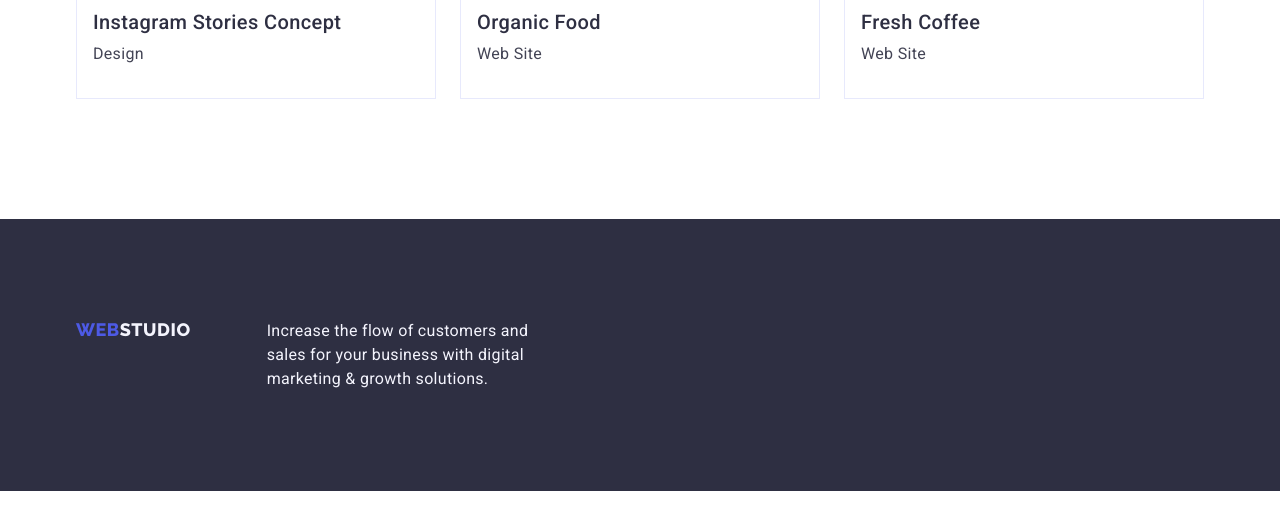
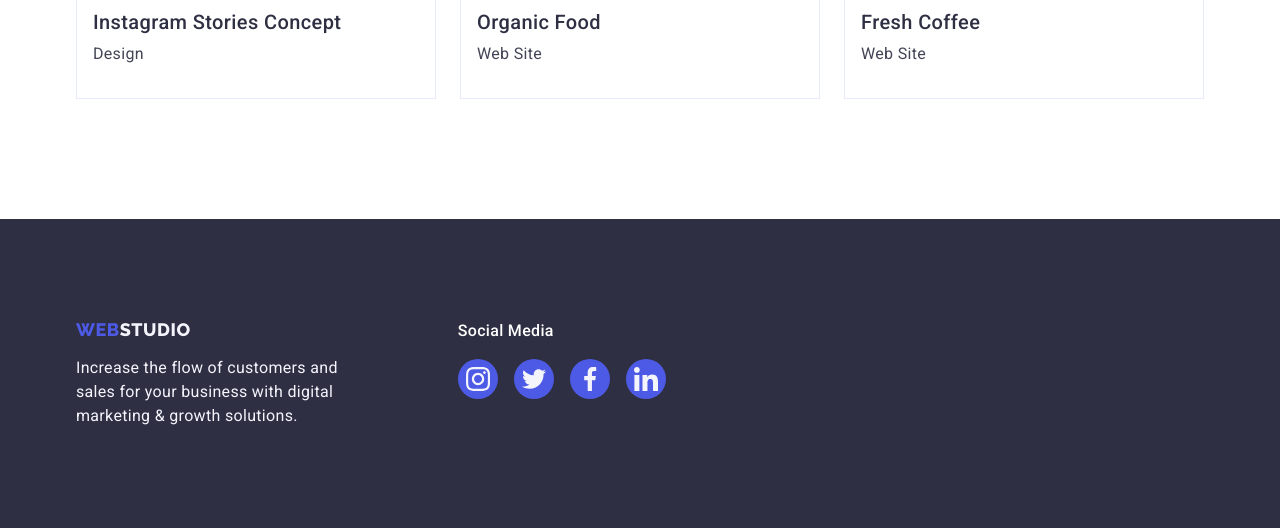
Before and after one commit to LizaDiego/goit-markup-hw-04, a plain HTML site: page portfolio.html in a window 1280 px wide. Shown: the part 1552-2080 px from the top of the page. Before the commit the page ends 2043 px from the top, so only its background shows below. Drawn offline with nearby package versions, Linux system fonts and the light colour scheme.

Commit message:
Update 5

```diff
--- a/css/styles.css
+++ b/css/styles.css
@@ -448,6 +448,9 @@ li > .link:focus {
   color: var(--white);
   background-color: var(--ocean);
   border: 1px solid transparent;
+  box-shadow: 0px 3px 1px rgba(0, 0, 0, 0.1),
+0px 2px 1px rgba(0, 0, 0, 0.08),
+0px 2px 2px rgba(0, 0, 0, 0.12);
 }
 
 .product.list {
--- a/portfolio.html
+++ b/portfolio.html
@@ -22,7 +22,7 @@
 </head>
 
 <body>
-<!-- Header -->
+<!-- This is the top header -->
 <header class="header">
     <div class="main-header container">
         <nav class="nav">
@@ -152,10 +152,10 @@
         </div>
     </section>
 </main>
-
 <!-- Footer -->
 <footer class="footer">
     <div class="container">
+        <div class="wrapper">
             <a href="./index.html" class="logo link">Web<span class="footer-studio">Studio</span>
             </a>
             <p class="footer-text">
@@ -164,6 +164,41 @@
                 marketing & growth solutions.
             </p>
         </div>
+        <!-- Footer Social Media Menu -->
+        <div class="wrapper">
+            <p class="footer-menu-header">Social Media</p>
+            <ul class="footer-socmed list">
+                <li class="footer-socmed-icons">
+                    <a class="footer-socmed-links" href="">
+                        <svg class="footer-socmed-svg" xmlns="http://www.w3.org/2000/svg" width="24" height="24">
+                            <use href="./images/SVG-sprite-icons.svg#instagram-footer"></use>
+                        </svg>
+                    </a>
+                </li>
+                <li class="footer-socmed-icons">
+                    <a class="footer-socmed-links" href="">
+                        <svg class="footer-socmed-svg" xmlns="http://www.w3.org/2000/svg" width="24" height="24">
+                            <use href="./images/SVG-sprite-icons.svg#twitter-footer"></use>
+                        </svg>
+                    </a>
+                </li>
+                <li class="footer-socmed-icons">
+                    <a class="footer-socmed-links" href="">
+                        <svg class="footer-socmed-svg" xmlns="http://www.w3.org/2000/svg" width="24" height="24">
+                            <use href="./images/SVG-sprite-icons.svg#facebook-footer"></use>
+                        </svg>
+                    </a>
+                </li>
+                <li class="footer-socmed-icons">
+                    <a class="footer-socmed-links" href="">
+                        <svg class="footer-socmed-svg" xmlns="http://www.w3.org/2000/svg" width="24" height="24">
+                            <use href="./images/SVG-sprite-icons.svg#linkedin-footer"></use>
+                        </svg>
+                    </a>
+                </li>
+            </ul>
+        </div>
+    </div>
 </footer>
 </body>
 </html>
```
Also changed, not shown: index.html (+1 -2 lines). Lines whose indentation alone changed are shown as unchanged.
